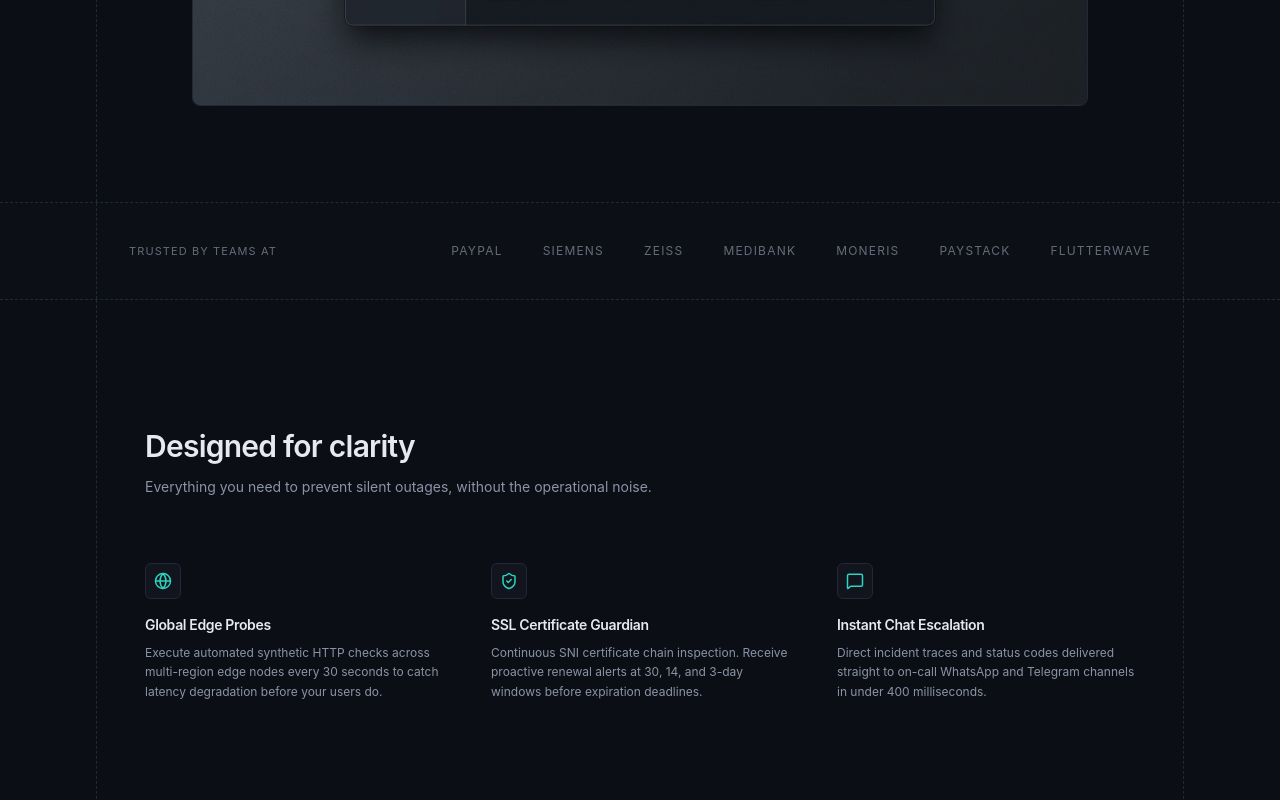
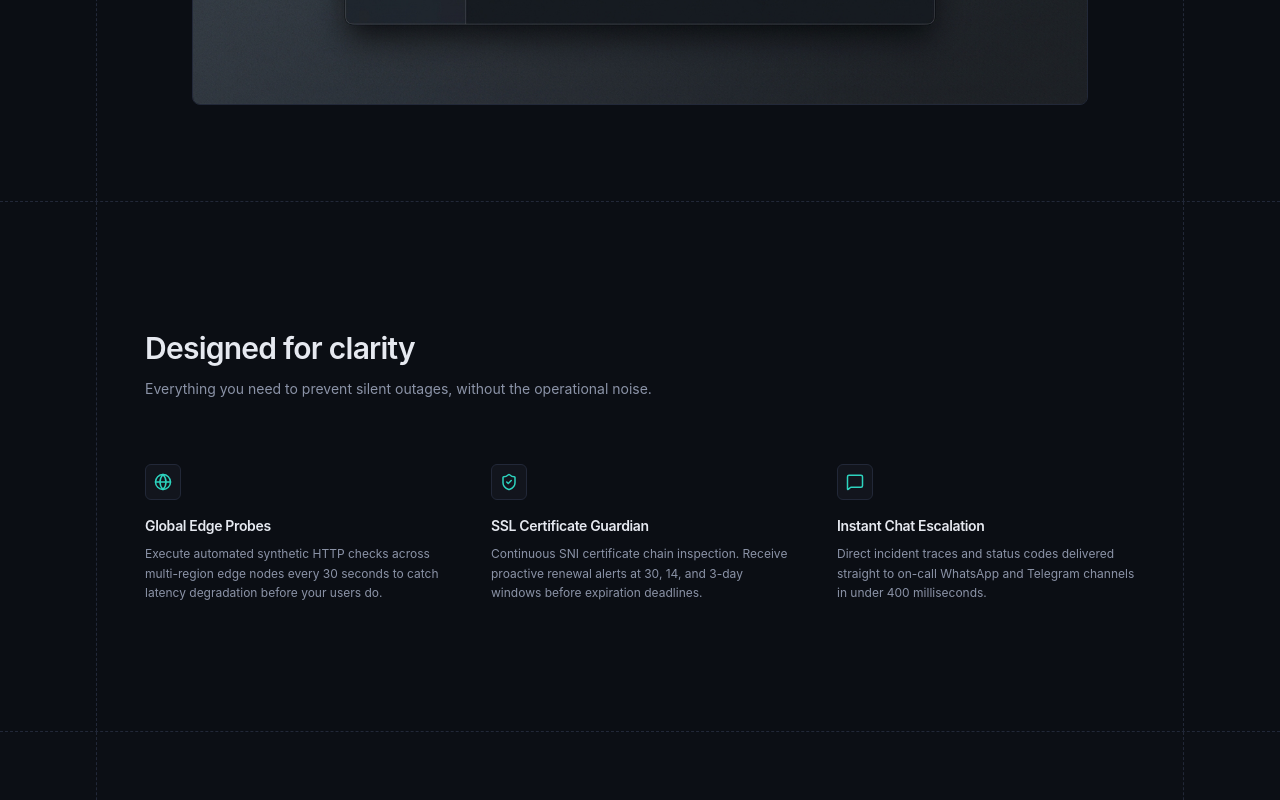
Before and after one commit to Gunplay13/watch_man, a React (Vite) app in the folder frontend/: page / in a window 1280 px wide. Shown: the part 915-1715 px from the top of the page. Built offline with nearby package versions, Linux system fonts and the light colour scheme.

Commit message:
refactor: update HeroSection headline style, adjust LandingNavbar position, and remove TrustedBySection

```diff
--- a/frontend/src/components/landing/HeroSection.tsx
+++ b/frontend/src/components/landing/HeroSection.tsx
@@ -9,7 +9,7 @@ export default function HeroSection(): React.JSX.Element {
       <div className="max-w-6xl mx-auto px-4 md:px-8">
         <div className="border-x border-dashed border-wm-border pt-20 pb-20 md:pt-28 md:pb-24 px-4 md:px-12 flex flex-col items-center text-center">
           {/* Main Headline */}
-          <h1 className="text-3xl sm:text-5xl lg:text-[54px] font-bold tracking-tight text-wm-text leading-[1.12] max-w-3xl mb-6">
+          <h1 className="text-3xl sm:text-5xl lg:text-[54px] font-semibold tracking-tight text-wm-text leading-[1.12] max-w-3xl mb-6">
             Synthetic API monitoring built for engineering teams
           </h1>
 
--- a/frontend/src/components/landing/LandingNavbar.tsx
+++ b/frontend/src/components/landing/LandingNavbar.tsx
@@ -23,7 +23,7 @@ export default function LandingNavbar(): React.JSX.Element {
   };
 
   return (
-    <header className="w-full border-b border-dashed border-wm-border relative bg-wm-bg/95 backdrop-blur-md sticky top-0 z-40">
+    <header className="w-full border-b border-dashed border-wm-border fixed top-0 inset-x-0 z-50 bg-wm-bg/95 backdrop-blur-md">
       <div className="max-w-6xl mx-auto px-4 md:px-8">
         <nav className="flex items-center justify-between border-x border-dashed border-wm-border px-4 py-4 md:px-8">
           <Link to="/" className="flex items-center gap-2.5 text-decoration-none group">
--- a/frontend/src/components/landing/TrustedBySection.tsx
+++ /dev/null
@@ -1,36 +0,0 @@
-import React from 'react';
-
-const PARTNERS = [
-  'PAYPAL',
-  'SIEMENS',
-  'ZEISS',
-  'MEDIBANK',
-  'MONERIS',
-  'PAYSTACK',
-  'FLUTTERWAVE',
-];
-
-export default function TrustedBySection(): React.JSX.Element {
-  return (
-    <section className="w-full border-b border-dashed border-wm-border bg-wm-surface/20">
-      <div className="max-w-6xl mx-auto px-4 md:px-8">
-        <div className="border-x border-dashed border-wm-border py-10 px-4 md:px-8 flex flex-col md:flex-row items-center justify-between gap-5">
-          <div className="text-[11px] font-normal uppercase tracking-widest text-wm-muted/70 whitespace-nowrap">
-            Trusted by teams at
-          </div>
-
-          <div className="flex items-center justify-center gap-7 md:gap-10 flex-wrap">
-            {PARTNERS.map((name) => (
-              <span
-                key={name}
-                className="text-xs font-normal tracking-widest text-wm-muted/70 hover:text-wm-text transition-colors cursor-default"
-              >
-                {name}
-              </span>
-            ))}
-          </div>
-        </div>
-      </div>
-    </section>
-  );
-}
--- a/frontend/src/pages/Landing.tsx
+++ b/frontend/src/pages/Landing.tsx
@@ -1,7 +1,6 @@
 import React from 'react';
 import LandingNavbar from '../components/landing/LandingNavbar';
 import HeroSection from '../components/landing/HeroSection';
-import TrustedBySection from '../components/landing/TrustedBySection';
 import FeaturesSection from '../components/landing/FeaturesSection';
 import CtaSection from '../components/landing/CtaSection';
 import LandingFooter from '../components/landing/LandingFooter';
@@ -10,9 +9,8 @@ export default function Landing(): React.JSX.Element {
   return (
     <div className="min-h-screen bg-wm-bg text-wm-text flex flex-col font-sans selection:bg-wm-accent selection:text-wm-accent-contrast">
       <LandingNavbar />
-      <main className="flex-1">
+      <main className="flex-1 pt-16">
         <HeroSection />
-        <TrustedBySection />
         <FeaturesSection />
         <CtaSection />
       </main>
```
